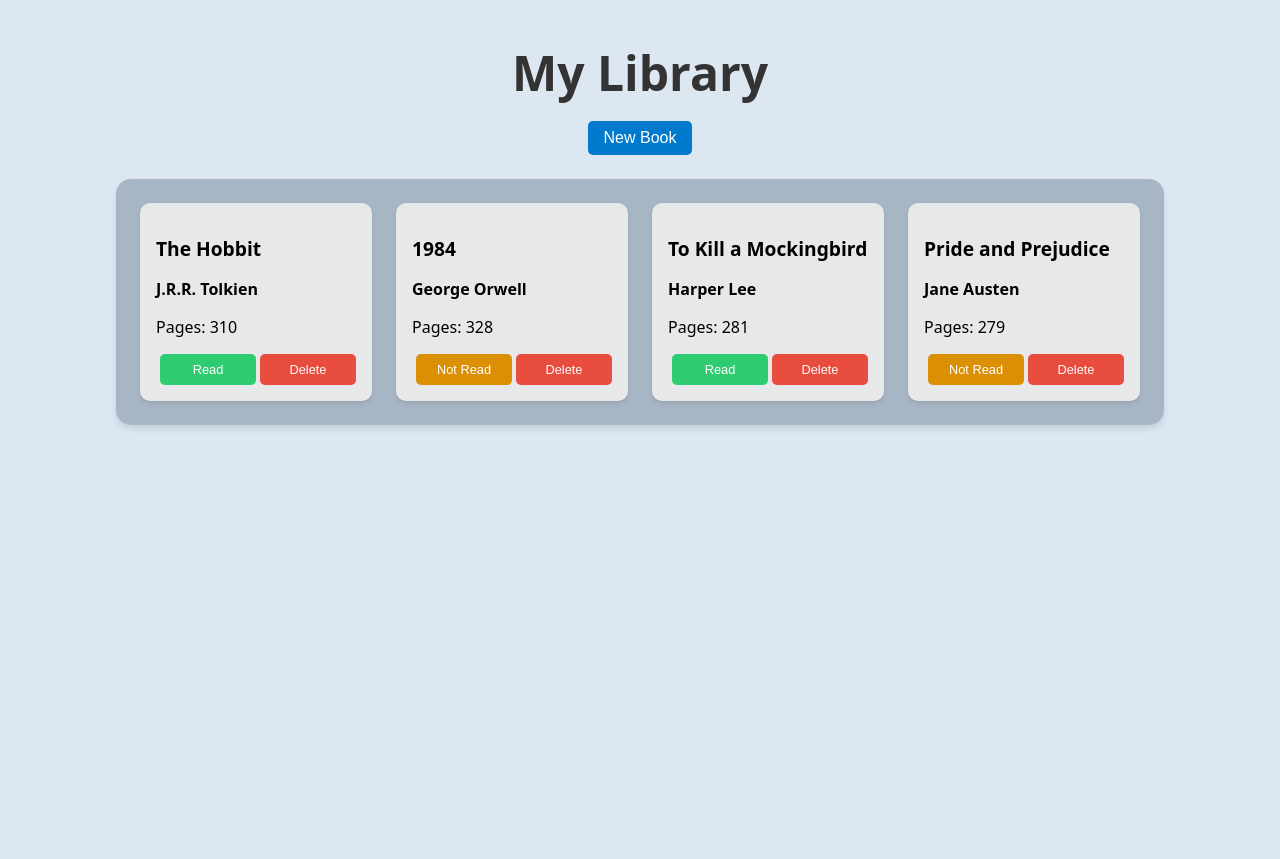
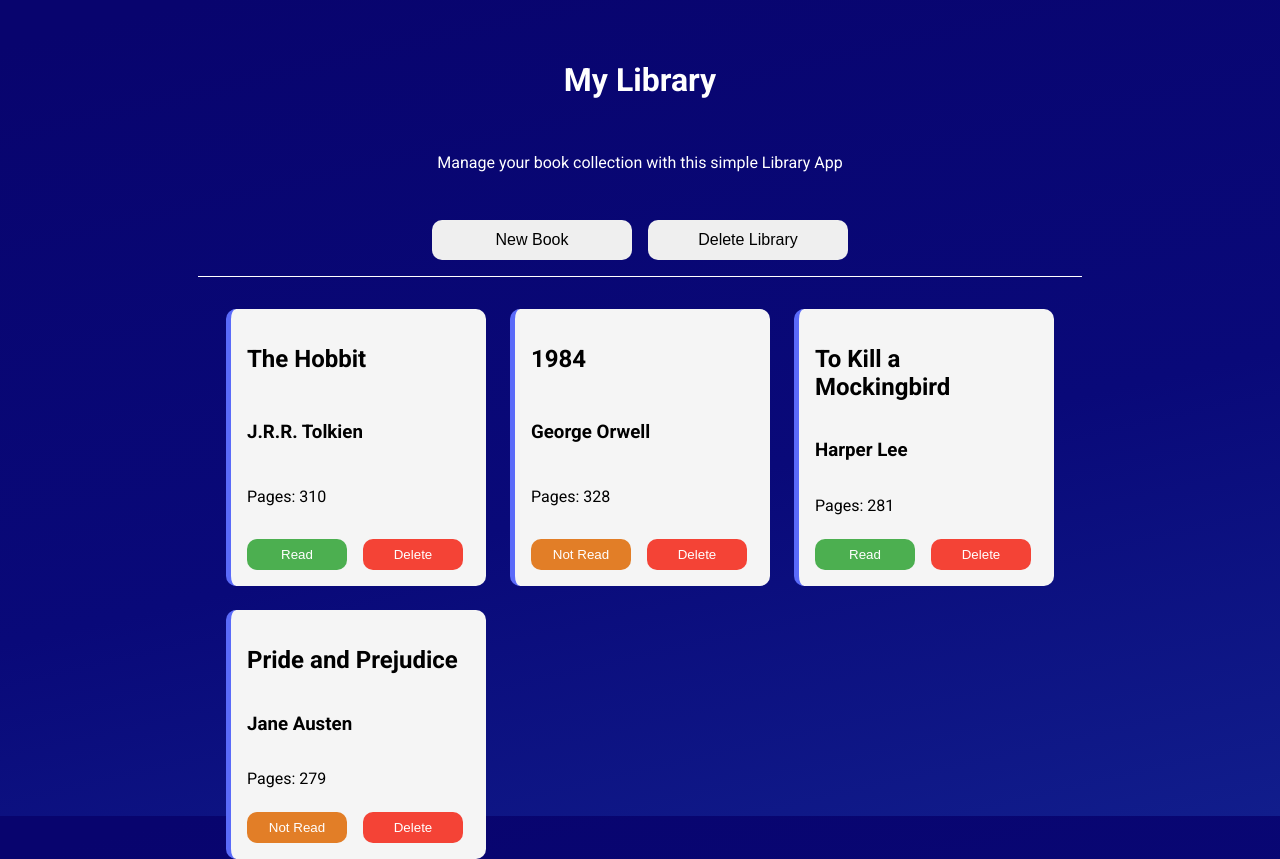
Before and after one commit to Ledjan-s-TOP-projects/The-Odin-Project-My-Library, a plain HTML site: page index.html in a window 1280 px wide. Before the commit the page ends 816 px from the top, so only its background shows below. Drawn offline with Linux system fonts and the light colour scheme.

Commit message:
Redesing UI

```diff
--- a/index.html
+++ b/index.html
@@ -7,8 +7,15 @@
     <title>Library</title>
   </head>
   <body>
-    <h1>My Library</h1>
-    <button class="newBook btn">New Book</button>
+    <header>
+      <h1>My Library</h1>
+      <p>Manage your book collection with this simple Library App</p>
+    </header>
+
+    <div class="functionBtns">
+      <button class="newBook btn">New Book</button>
+      <button class="deleteLibraryBtn btn">Delete Library</button>
+    </div>
     <div class="container"></div>
     <dialog>
       <form>
--- /dev/null
+++ b/oldstyle.css
@@ -0,0 +1,96 @@
+body {
+  display: flex;
+  flex-direction: column;
+  align-items: center;
+  /* justify-content: center; */
+  height: 100dvh;
+  background-color: rgba(212, 225, 239, 0.796);
+  font-family: system-ui, -apple-system, BlinkMacSystemFont, "Segoe UI", Roboto,
+    Oxygen, Ubuntu, Cantarell, "Open Sans", "Helvetica Neue", sans-serif;
+}
+
+h1 {
+  font-size: 3rem;
+  margin-bottom: 1rem;
+  color: #333;
+}
+
+h2 {
+  font-size: 1.2rem;
+}
+
+h3 {
+  font-size: 1rem;
+}
+
+.container {
+  display: flex;
+  flex-wrap: wrap;
+  gap: 1.5rem;
+  margin: 1.5rem;
+  padding: 1.5rem;
+  align-items: center;
+  justify-content: space-evenly;
+  background-color: rgba(119, 136, 153, 0.511);
+  border-radius: 15px;
+  box-shadow: 0 4px 6px rgba(0, 0, 0, 0.1);
+}
+
+.card {
+  background-color: rgb(231, 232, 233);
+  border-radius: 10px;
+  box-shadow: 0 2px 4px rgba(0, 0, 0, 0.1);
+  padding: 1rem;
+  width: 200px;
+}
+
+.btn {
+  padding: 0.5rem 1rem;
+  font-size: 1rem;
+  color: white;
+  background-color: #007acc;
+  border: none;
+  border-radius: 5px;
+  cursor: pointer;
+  transition: background-color 0.3s ease;
+}
+
+.btn-read {
+  padding: 0.5rem 1rem;
+  width: 6rem;
+  font-size: 0.8rem;
+  color: white;
+  background-color: #2ecc71;
+  border: none;
+  border-radius: 5px;
+  cursor: pointer;
+  transition: background-color 0.3s ease;
+}
+
+.btn-not-read {
+  padding: 0.5rem 1rem;
+  font-size: 0.8rem;
+  width: 6rem;
+  color: white;
+  background-color: rgb(219, 144, 4);
+  border: none;
+  border-radius: 5px;
+  cursor: pointer;
+  transition: background-color 0.3s ease;
+}
+
+.delete-btn {
+  padding: 0.5rem 1rem;
+  font-size: 0.8rem;
+  width: 6rem;
+  color: white;
+  background-color: #e74c3c;
+  border: none;
+  border-radius: 5px;
+  cursor: pointer;
+  transition: background-color 0.3s ease;
+}
+
+.function-btn {
+  margin-left: 0.25rem;
+}
--- a/script.js
+++ b/script.js
@@ -24,6 +24,10 @@ function Book(title, author, pages, read) {
 function addBookToLibrary(book) {
   myLibrary.push(book);
 }
+
+Book.prototype.toggleRead = function () {
+  this.read = !this.read;
+};
 
 //=================Initial Database=================
 const book1 = new Book("The Hobbit", "J.R.R. Tolkien", 310, true);
@@ -54,15 +58,19 @@ function displayBooks() {
     pages.textContent = `Pages: ${book.pages}`;
     bookCard.appendChild(pages);
 
+    const bookBtns = document.createElement("div");
+    bookBtns.classList.add("book-btns");
+    bookCard.appendChild(bookBtns);
+
     //============Read Book========================
     const readBtn = document.createElement("button");
     readBtn.textContent = book.read ? "Read" : "Not Read";
     readBtn.classList.add("function-btn");
     readBtn.classList.add(book.read ? "btn-read" : "btn-not-read");
-    bookCard.appendChild(readBtn);
+    bookBtns.appendChild(readBtn);
 
     readBtn.addEventListener("click", () => {
-      book.read = !book.read;
+      book.toggleRead();
       readBtn.classList.remove("btn-read", "btn-not-read");
       readBtn.classList.add(book.read ? "btn-read" : "btn-not-read");
       readBtn.textContent = book.read ? "Read" : "Not Read";
@@ -73,7 +81,7 @@ function displayBooks() {
     deleteBtn.classList.add("delete-btn");
     deleteBtn.textContent = "Delete";
     deleteBtn.classList.add("function-btn");
-    bookCard.appendChild(deleteBtn);
+    bookBtns.appendChild(deleteBtn);
     deleteBtn.addEventListener("click", () => {
       const index = myLibrary.findIndex((thisBook) => thisBook.id === book.id);
       if (index !== -1) {
--- a/style.css
+++ b/style.css
@@ -1,96 +1,142 @@
+@import url("https://fonts.googleapis.com/css2?family=Roboto:wght@400;700&display=swap");
+
 body {
+  font-family: "Roboto", sans-serif;
+  background: linear-gradient(
+    167deg,
+    rgba(8, 4, 110, 1) 4%,
+    rgba(9, 9, 121, 1) 58%,
+    rgba(17, 29, 140, 1) 100%
+  );
+  height: 100dvh;
+  color: #fff;
   display: flex;
   flex-direction: column;
   align-items: center;
-  /* justify-content: center; */
-  height: 100dvh;
-  background-color: rgba(212, 225, 239, 0.796);
-  font-family: system-ui, -apple-system, BlinkMacSystemFont, "Segoe UI", Roboto,
-    Oxygen, Ubuntu, Cantarell, "Open Sans", "Helvetica Neue", sans-serif;
 }
 
-h1 {
-  font-size: 3rem;
+header {
+  margin-top: 2rem;
   margin-bottom: 1rem;
-  color: #333;
+  display: flex;
+  flex-direction: column;
+  align-items: center;
+  gap: 1rem;
+  width: 70%;
+  padding-bottom: 1rem;
 }
 
-h2 {
-  font-size: 1.2rem;
-}
-
-h3 {
-  font-size: 1rem;
-}
-
-.container {
+.functionBtns {
   display: flex;
-  flex-wrap: wrap;
-  gap: 1.5rem;
-  margin: 1.5rem;
-  padding: 1.5rem;
   align-items: center;
-  justify-content: space-evenly;
-  background-color: rgba(119, 136, 153, 0.511);
-  border-radius: 15px;
-  box-shadow: 0 4px 6px rgba(0, 0, 0, 0.1);
-}
-
-.card {
-  background-color: rgb(231, 232, 233);
-  border-radius: 10px;
-  box-shadow: 0 2px 4px rgba(0, 0, 0, 0.1);
-  padding: 1rem;
-  width: 200px;
+  justify-content: center;
+  gap: 1rem;
+  margin-bottom: 2rem;
+  width: 70%;
+  padding-bottom: 1rem;
+  border-bottom: #fff 1px solid;
 }
 
 .btn {
   padding: 0.5rem 1rem;
+  width: 200px;
+  height: 40px;
+  border: none;
+  border-radius: 10px;
+  cursor: pointer;
+  font-weight: bold;
+  transition: background-color 0.3s ease;
   font-size: 1rem;
-  color: white;
-  background-color: #007acc;
+  font-weight: 400;
   border: none;
-  border-radius: 5px;
-  cursor: pointer;
+}
+
+.deleteLibraryBtn:hover {
+  background-color: #ff4d4d;
+  color: #fff;
   transition: background-color 0.3s ease;
 }
 
+.newBook:hover {
+  background-color: #4caf50;
+  color: #fff;
+  transition: background-color 0.3s ease;
+}
+
+.container {
+  display: grid;
+  justify-content: center;
+  grid-template-columns: repeat(auto-fit, minmax(260px, 100px));
+  gap: 1.5rem;
+  width: 70%;
+  margin-bottom: 2rem;
+}
+
+.card {
+  background-color: whitesmoke;
+  color: #000;
+  display: flex;
+  flex-direction: column;
+  justify-content: space-between;
+  padding: 1rem;
+  border-radius: 10px;
+  border-left: rgb(90, 106, 249) 5px solid;
+}
+
+.book-btns {
+  display: flex;
+  gap: 1rem;
+  margin-top: 0.5rem;
+}
+
+.function-btn {
+  padding: 0.5rem;
+  width: 100px;
+  border: none;
+  border-radius: 10px;
+  cursor: pointer;
+}
+
 .btn-read {
-  padding: 0.5rem 1rem;
-  width: 6rem;
-  font-size: 0.8rem;
-  color: white;
-  background-color: #2ecc71;
-  border: none;
-  border-radius: 5px;
-  cursor: pointer;
+  background-color: #4caf50;
+  color: #fff;
+}
+.btn-read:hover {
+  background-color: #45a049;
+  color: #fff;
   transition: background-color 0.3s ease;
 }
 
 .btn-not-read {
-  padding: 0.5rem 1rem;
-  font-size: 0.8rem;
-  width: 6rem;
-  color: white;
-  background-color: rgb(219, 144, 4);
-  border: none;
-  border-radius: 5px;
-  cursor: pointer;
+  background-color: rgb(226, 126, 39);
+  color: #fff;
+}
+
+.btn-not-read:hover {
+  background-color: rgb(215, 114, 26);
+  color: #fff;
   transition: background-color 0.3s ease;
 }
 
 .delete-btn {
-  padding: 0.5rem 1rem;
-  font-size: 0.8rem;
-  width: 6rem;
-  color: white;
-  background-color: #e74c3c;
-  border: none;
-  border-radius: 5px;
-  cursor: pointer;
+  background-color: #f44336;
+  color: #fff;
+}
+
+.delete-btn:hover {
+  background-color: #da190b;
+  color: #fff;
   transition: background-color 0.3s ease;
 }
 
-.function-btn {
-  margin-left: 0.25rem;
+dialog {
+  border: none;
+  border-radius: 10px;
 }
+
+form {
+  display: flex;
+  flex-direction: column;
+  gap: 1rem;
+  width: 300px;
+}
```
